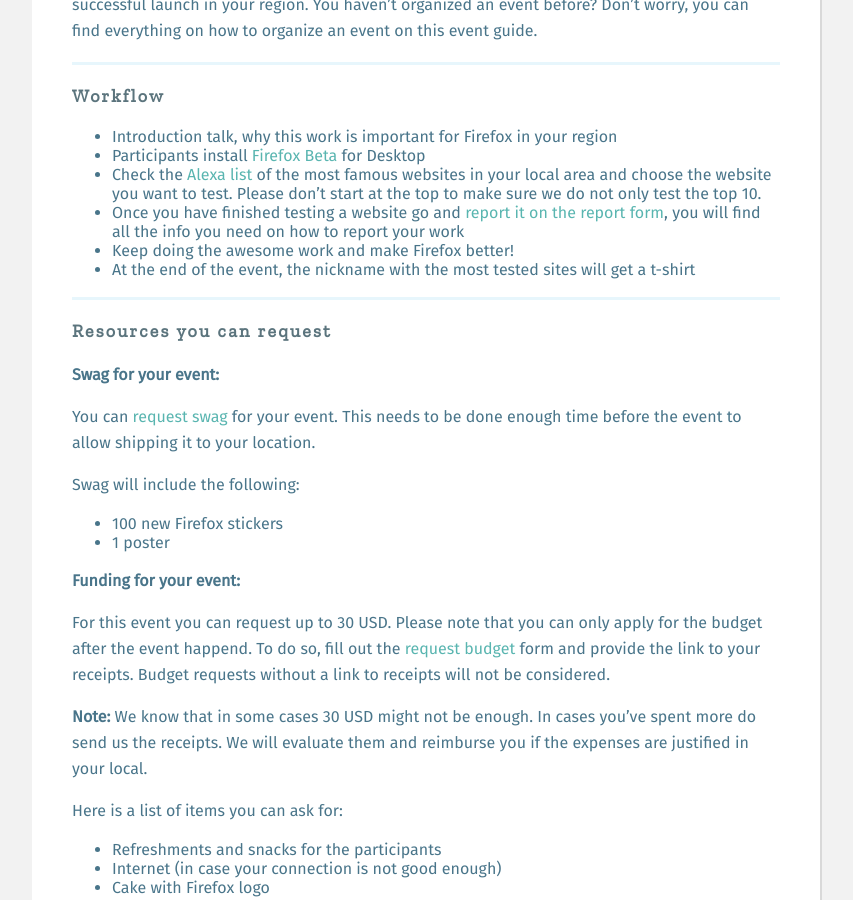
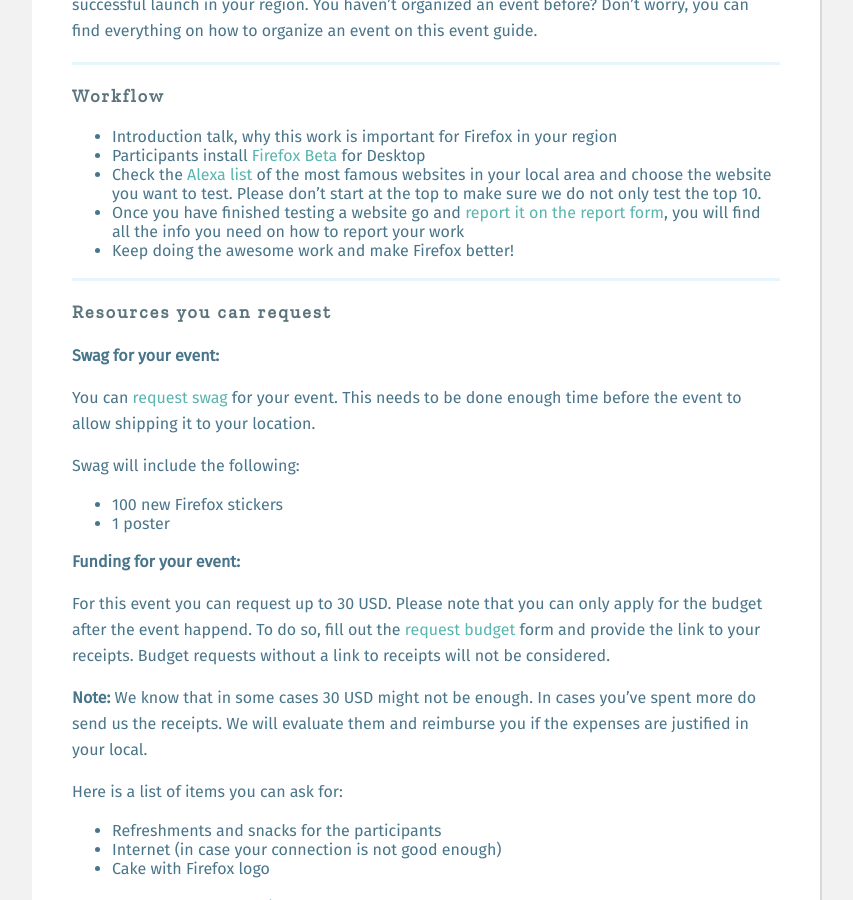
Before and after one commit to mozilla/firefox57-sprint, a Jekyll site: the page built from _articles/host.md, in a window 1280 px wide and 900 px high, scrolled down 761 px. Shown: the whole window, without its empty margins (18-871 px from the left). Built offline with Jekyll 4.4.1, drawn with Linux system fonts in a browser that asks for light colours; some web fonts are replaced; a script that is not in the unit is left out.

Commit message:
remove the t-shirt reward in the workflow

```diff
--- a/_articles/host.md
+++ b/_articles/host.md
@@ -16,7 +16,6 @@
 * Check the [Alexa list](https://www.alexa.com/topsites/countries) of the most famous websites in your local area and choose the website you want to test. Please don't start at the top to make sure we do not only test the top 10.
 * Once you have finished testing a website go and [report it on the report form]({{ '/reporting/' | prepend: site.baseurl }}), you will find all the info you need on how to report your work
 * Keep doing the awesome work and make Firefox better!
-* At the end of the event, the nickname with the most tested sites will get a t-shirt
 
 ### Resources you can request
 
```
